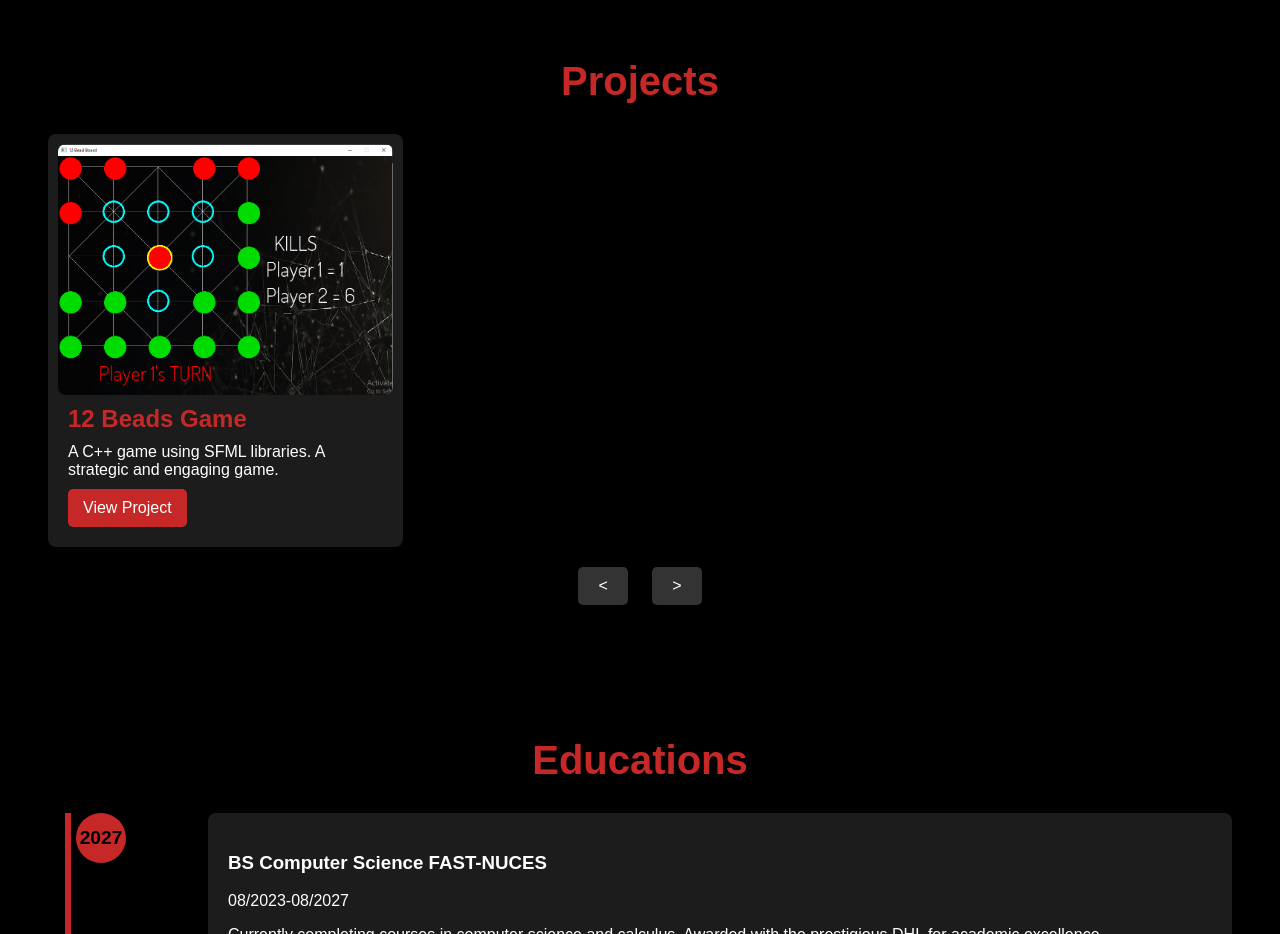
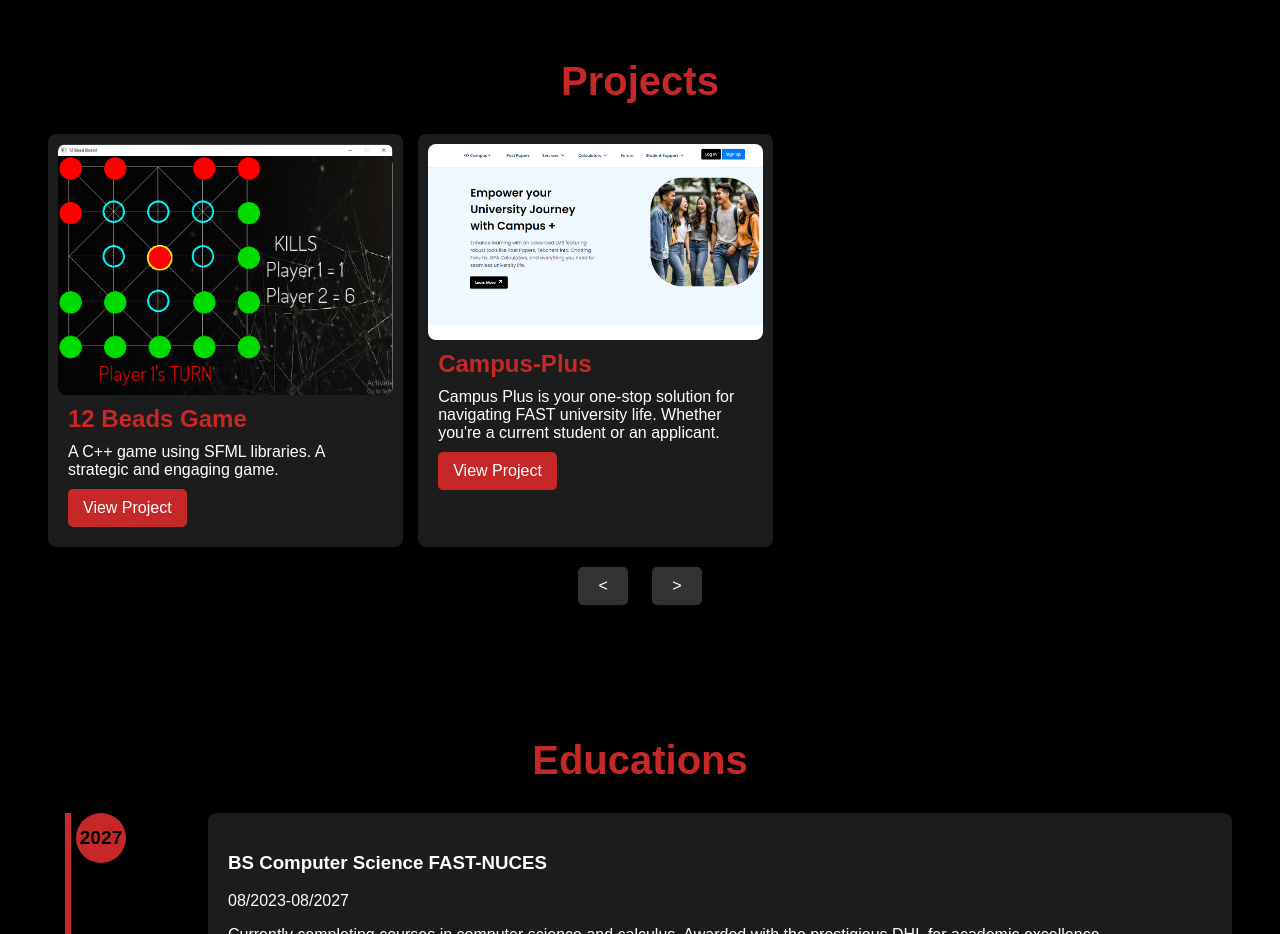
Before and after one commit to tahaiqbal31/Personal-Portfolio, a plain HTML site: page index.html in a window 1280 px wide. Shown: the part 1060-1994 px from the top of the page. Drawn offline with nearby package versions, Linux system fonts and the light colour scheme.

Commit message:
Added project

```diff
--- a/index.html
+++ b/index.html
@@ -68,6 +68,17 @@
                         <a href="https://github.com/tahaiqbal31/12-Beads-Game.git" target="_blank" class="btn">View Project</a>
                     </div>
                 </div>
+                <div class="project-card">
+                    <a href="https://github.com/MultiDexters/Campus-Plus.git" target="_blank">
+                        <img src="campus.png" alt="Campus-Plus">
+                    </a>
+                    <div class="project-info">
+                        <h3>Campus-Plus</h3>
+                        <p>Campus Plus is your one-stop solution for navigating FAST university life. Whether you're a current student or an applicant.</p>
+                        <a href="https://github.com/MultiDexters/Campus-Plus.git" target="_blank" class="btn">View Project</a>
+                    </div>
+                </div>
+
                 <!-- Add more project cards here -->
             </div>
         </div>
```
Also changed, not shown: campus.png (added).
